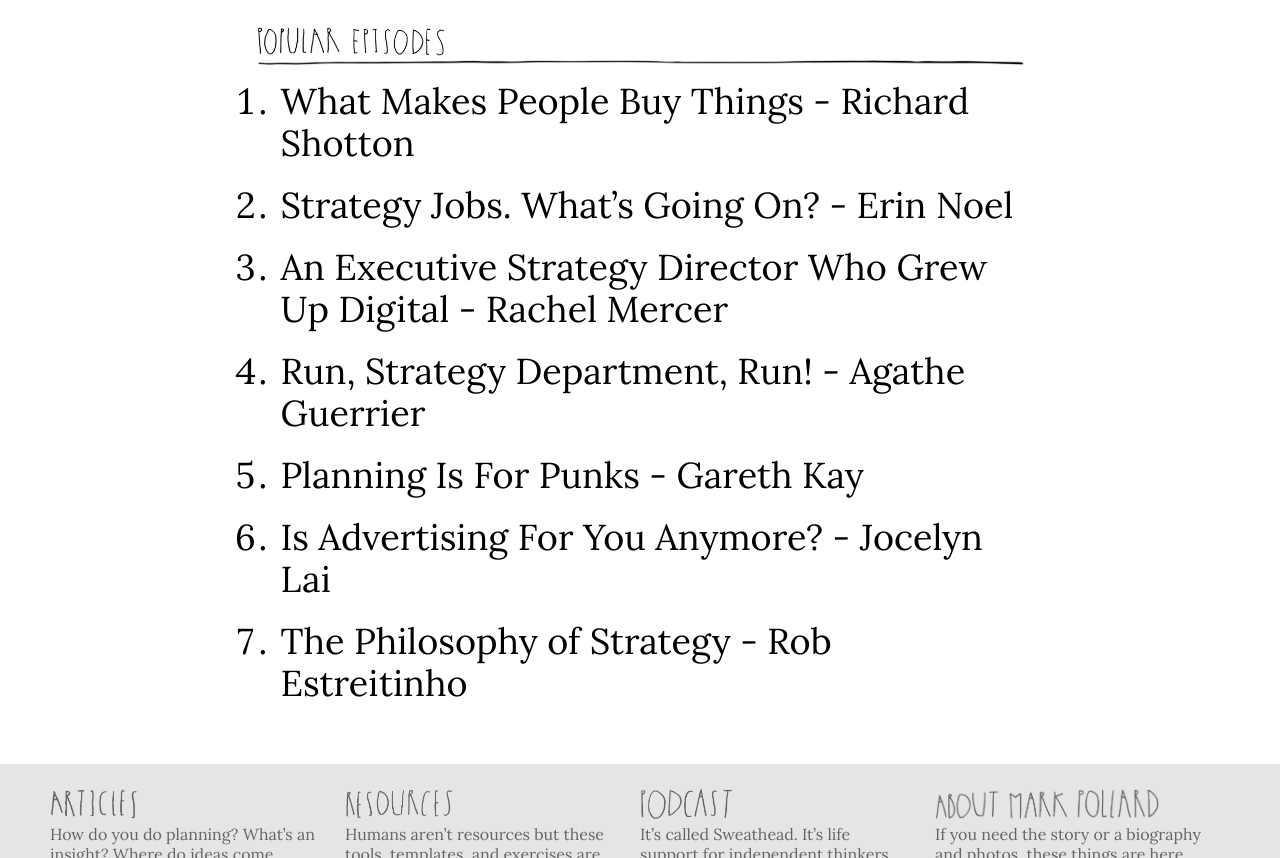
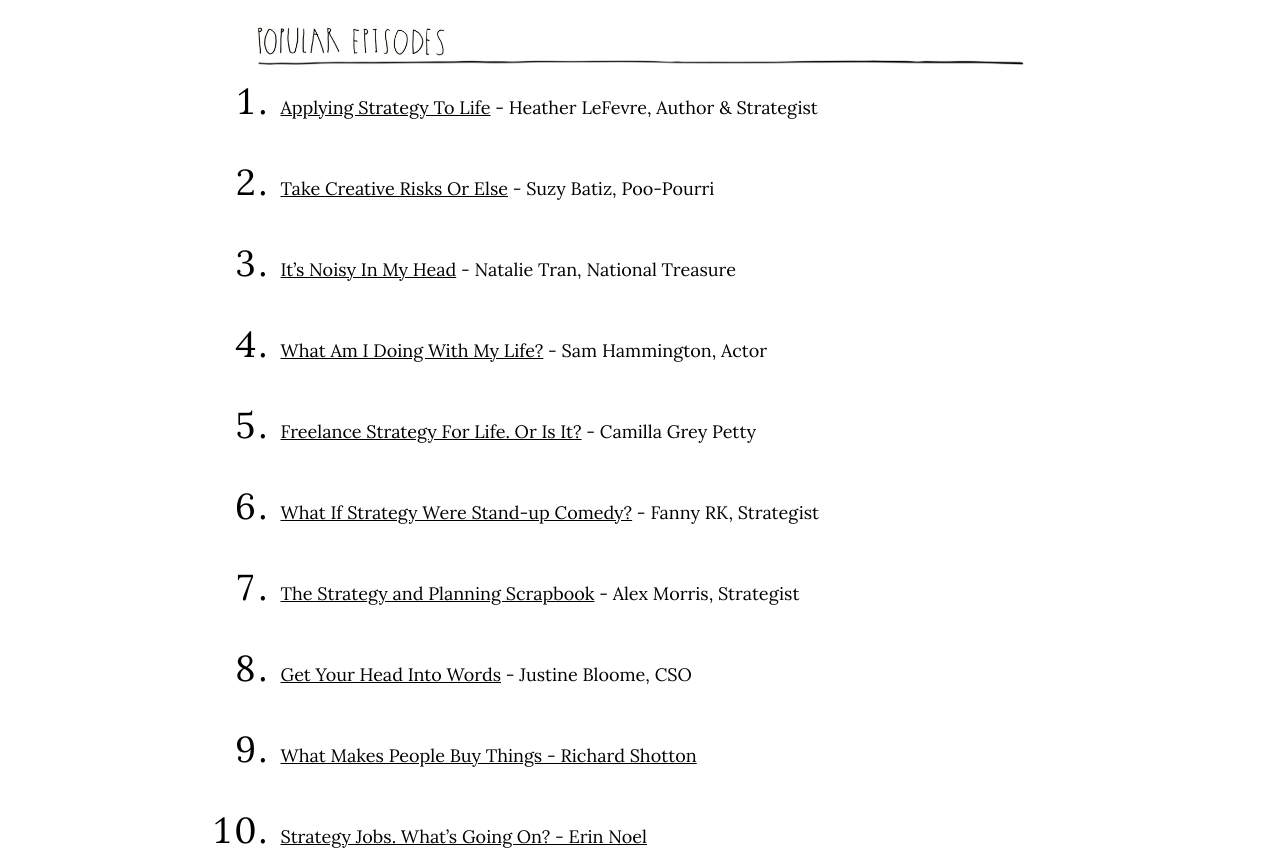
Before and after one commit to markhpollard/markhpollard.github.io, a Jekyll site: the page built from podcast.md, in a window 1280 px wide and 1400 px high, cut to the strip 542-1400 px from the top of the window. Built offline with Jekyll 4.4.1, drawn with Linux system fonts in a browser that asks for light colours; nearby versions of some CDN libraries; some of the changed text lies outside the part shown.

Commit message:
Updated Podcast

```diff
--- a/podcast.md
+++ b/podcast.md
@@ -1,5 +1,5 @@
 ---
-title: 'Sweathead by Mark Pollard - life support for the ears of independent thinkers '
+title: Sweathead by Mark Pollard - life support for the ears of independent thinkers
 permalink: "/sweathead-podcast/"
 h1: 'Sweathead: You Take Practice'
 description: This is Sweathead with Mark Pollard, a podcast where we discuss strategy
@@ -9,10 +9,32 @@
 layout: podcast
 ---
 
-1. [What Makes People Buy Things - Richard Shotton](https://anchor.fm/sweathead-with-mark-pollard/episodes/What-Makes-People-Buy-Things---Richard-Shotton-e1af1i)
-2. [Strategy Jobs. What's Going On? - Erin Noel](https://anchor.fm/sweathead-with-mark-pollard/episodes/Strategy-Jobs--Whats-Going-On----Erin-Noel-e1dcup)
-3. [An Executive Strategy Director Who Grew Up Digital - Rachel Mercer](https://anchor.fm/sweathead-with-mark-pollard/episodes/An-Executive-Strategy-Director-Who-Grew-Up-Digital---Rachel-Mercer-e1g3qa)
-4. [Run, Strategy Department, Run! - Agathe Guerrier](https://anchor.fm/sweathead-with-mark-pollard/episodes/Run--Strategy-Department--Run----Agathe-Guerrier-e1o81s/a-a48720)
-5. [Planning Is For Punks - Gareth Kay](https://anchor.fm/sweathead-with-mark-pollard/episodes/Planning-Is-For-Punks---Gareth-Kay-e1im3e)
-6. [Is Advertising For You Anymore? - Jocelyn Lai](https://anchor.fm/sweathead-with-mark-pollard/episodes/Is-Advertising-For-You-Anymore----Jocelyn-Lai-e1h5cs)
-7. [The Philosophy of Strategy - Rob Estreitinho](https://anchor.fm/sweathead-with-mark-pollard/episodes/The-Philosophy-of-Strategy---Rob-Estreitinho-e1b413)
+ 1. [Applying Strategy To Life](https://anchor.fm/sweathead-with-mark-pollard/episodes/Applying-Strategy-To-Life---Heather-LeFevre--Strategist--Author-e2splb) - Heather LeFevre, Author & Strategist
+
+ 2. [Take Creative Risks Or Else](https://anchor.fm/sweathead-with-mark-pollard/episodes/Take-Creative-Risks-Or-Else---Suzy-Batiz--Poo-Pourri-e2thoj) - Suzy Batiz, Poo-Pourri
+
+ 3. [It's Noisy In My Head](https://anchor.fm/sweathead-with-mark-pollard/episodes/Its-Noisy-In-My-Head---Natalie-Tran--National-Treasure-e2pnfp) - Natalie Tran, National Treasure
+
+ 4. [What Am I Doing With My Life?](https://anchor.fm/sweathead-with-mark-pollard/episodes/What-Am-I-Doing-With-My-Life----Sam-Hammington--Actor-e2oor8) - Sam Hammington, Actor
+
+ 5. [Freelance Strategy For Life. Or Is It?](https://anchor.fm/sweathead-with-mark-pollard/episodes/Freelance-Strategy-For-Life--Or-Is-It----Camilla-Grey-Petty--Freelance-Strategist-e2kenc) - Camilla Grey Petty
+
+ 6. [What If Strategy Were Stand-up Comedy?](https://anchor.fm/sweathead-with-mark-pollard/episodes/What-If-Strategy-Were-Stand-up-Comedy----Fanny-RK--Strategist-e2hvvq) - Fanny RK, Strategist
+
+ 7. [The Strategy and Planning Scrapbook](https://anchor.fm/sweathead-with-mark-pollard/episodes/The-Strategy-and-Planning-Scrapbook---Alex-Morris--Strategist-e2fjp4) - Alex Morris, Strategist
+
+ 8. [Get Your Head Into Words](https://anchor.fm/sweathead-with-mark-pollard/episodes/Get-Your-Head-Into-Words---Justine-Bloome--CSO-e2iiqk) - Justine Bloome, CSO
+
+ 9. [What Makes People Buy Things - Richard Shotton](https://anchor.fm/sweathead-with-mark-pollard/episodes/What-Makes-People-Buy-Things---Richard-Shotton-e1af1i)
+
+10. [Strategy Jobs. What's Going On? - Erin Noel](https://anchor.fm/sweathead-with-mark-pollard/episodes/Strategy-Jobs--Whats-Going-On----Erin-Noel-e1dcup)
+
+11. [An Executive Strategy Director Who Grew Up Digital - Rachel Mercer](https://anchor.fm/sweathead-with-mark-pollard/episodes/An-Executive-Strategy-Director-Who-Grew-Up-Digital---Rachel-Mercer-e1g3qa)
+
+12. [Run, Strategy Department, Run! - Agathe Guerrier](https://anchor.fm/sweathead-with-mark-pollard/episodes/Run--Strategy-Department--Run----Agathe-Guerrier-e1o81s/a-a48720)
+
+13. [Planning Is For Punks - Gareth Kay](https://anchor.fm/sweathead-with-mark-pollard/episodes/Planning-Is-For-Punks---Gareth-Kay-e1im3e)
+
+14. [Is Advertising For You Anymore? - Jocelyn Lai](https://anchor.fm/sweathead-with-mark-pollard/episodes/Is-Advertising-For-You-Anymore----Jocelyn-Lai-e1h5cs)
+
+15. [The Philosophy of Strategy - Rob Estreitinho](https://anchor.fm/sweathead-with-mark-pollard/episodes/The-Philosophy-of-Strategy---Rob-Estreitinho-e1b413)
```
